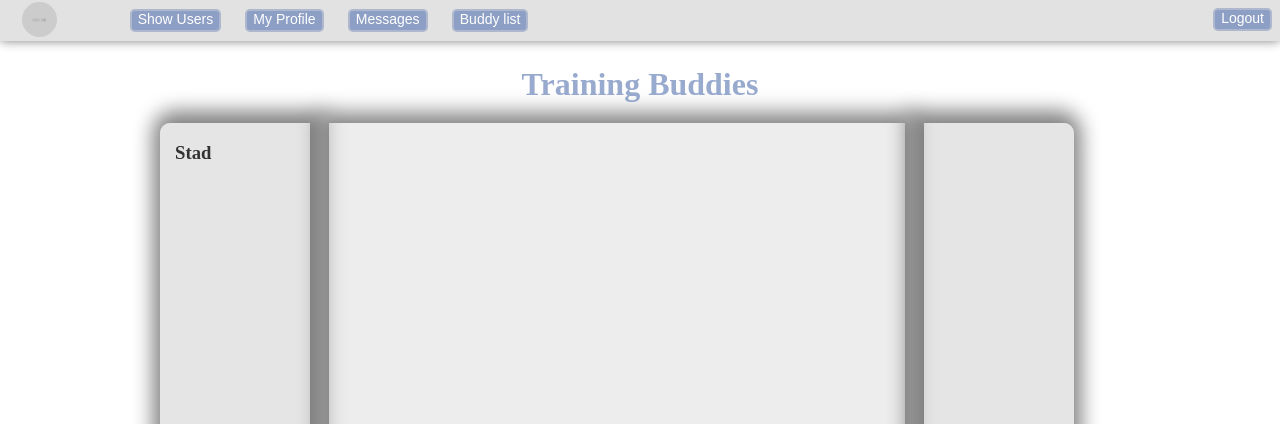
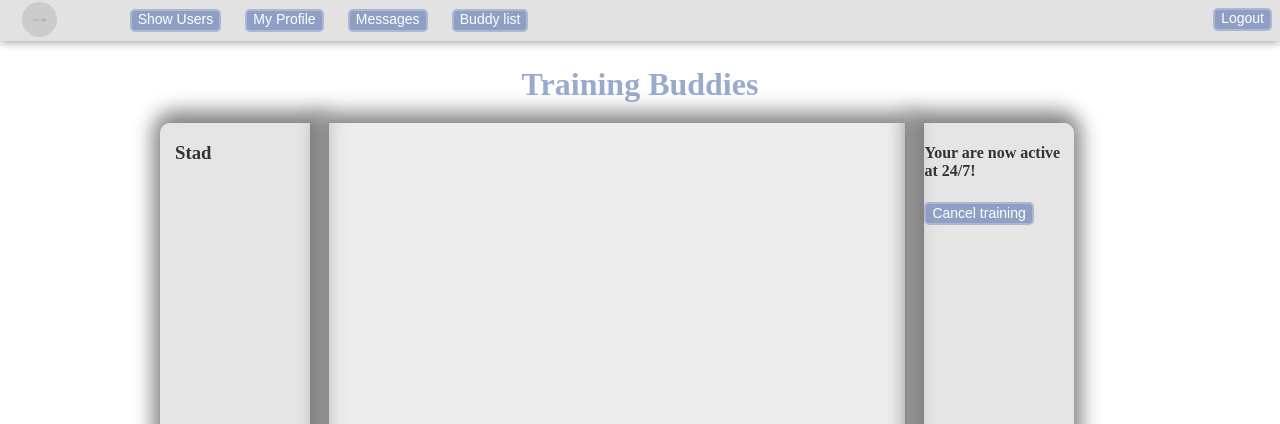
Before and after one commit to Sashkaz/pg14, a PHP site: page /index.php in a window 1280 px wide. Shown: the top 424 px of the page. Run offline with PHP 8.4, Linux system fonts and the light colour scheme; the visitor is signed in with stand-in values (Sample User, id 1); data that the repository does not hold is empty; some libraries are stand-ins or nearby versions.

Commit message:
fixed righbar active/deactive

```diff
--- a/_include/right-content-active.php
+++ b/_include/right-content-active.php
@@ -21,6 +21,6 @@
     ?>
   </div>
   <div class="orientation-on-active">
-    <input class="custom-button1" type="submit" action="../index.php" name="drop-session" value="Cancel training">
+    <input class="custom-button1" type="submit" onclick="document.location.href='_process/process-deactivate.php'" name="drop-session" value="Cancel training">
   </div>
 </div>
--- a/_include/right-content.php
+++ b/_include/right-content.php
@@ -2,6 +2,7 @@
     $db = new Database("localhost", "root", "", "projekt");
 ?>
 <div id="activity-container">
+
     <ul class="right-bar-list">
         <?php
             if($req = $db->q("select * from location")){
--- a/_process/process-active.php
+++ b/_process/process-active.php
@@ -20,7 +20,6 @@ if ($req = $db->q($querylocation))
     if ($req = $db->q($supertable))
     { if ($row = $req->fetch_assoc())
       {
-        $_SESSION["userLocationActivityID"] = $row["userLocationActivityID"];
         $queryactivity = "UPDATE userlocationstatus SET userLocationID = $row[userLocationID]";
         if ($row["userID"] = $_SESSION["uid"])
         {
@@ -30,5 +29,6 @@ if ($req = $db->q($querylocation))
     }
   }
 }
+$_SESSION["active"] = "true";
 header("Location: ../index.php");
 ?>
--- a/_process/process-deactivate.php
+++ b/_process/process-deactivate.php
@@ -3,6 +3,8 @@
   include("../_include/_models/db.php");
   $db = new Database("localhost", "root", "", "projekt");
 
+  unset($_SESSION["active"]);
+  $_SESSION["active"] = "";
   $querydelete = "DELETE FROM `userlocationstatus` WHERE userLocationActivityID = $_SESSION[userLocationActivityID]";
   if ($req = $db->q($querydelete))
   {
--- a/index.php
+++ b/index.php
@@ -47,7 +47,14 @@
             </div>
             <div id="right-bar">
                 <div id="right-content">
-                    <?php include("_include/right-content.php")?>
+                    <?php if (isset($_SESSION["active"])&&!empty($_SESSION["active"]))
+                    {
+                      include("_include/right-content-active.php");
+                    } else
+                    {
+                      include("_include/right-content.php");
+                    }
+                    ?>
                 </div>
             </div>
         </div>
```
